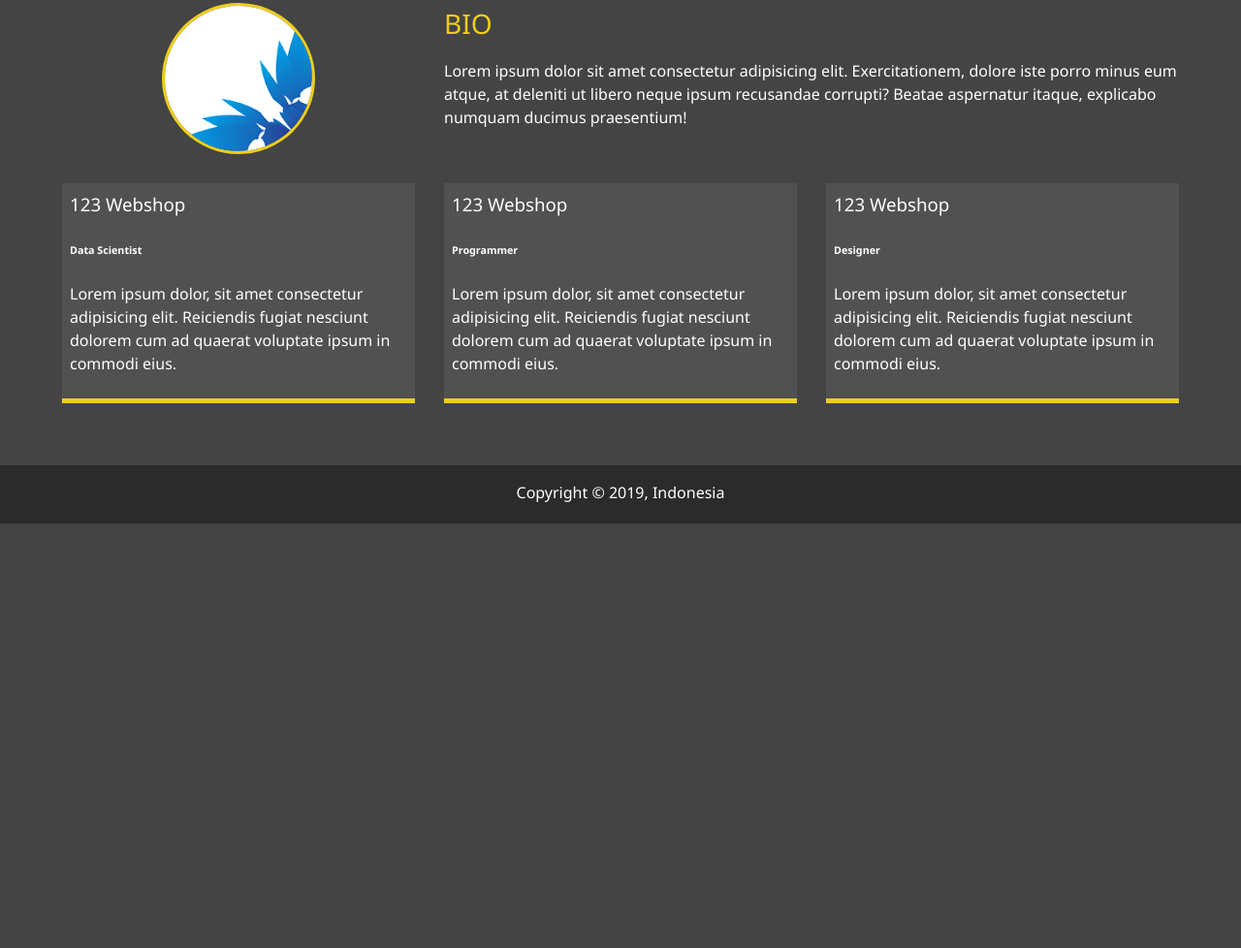
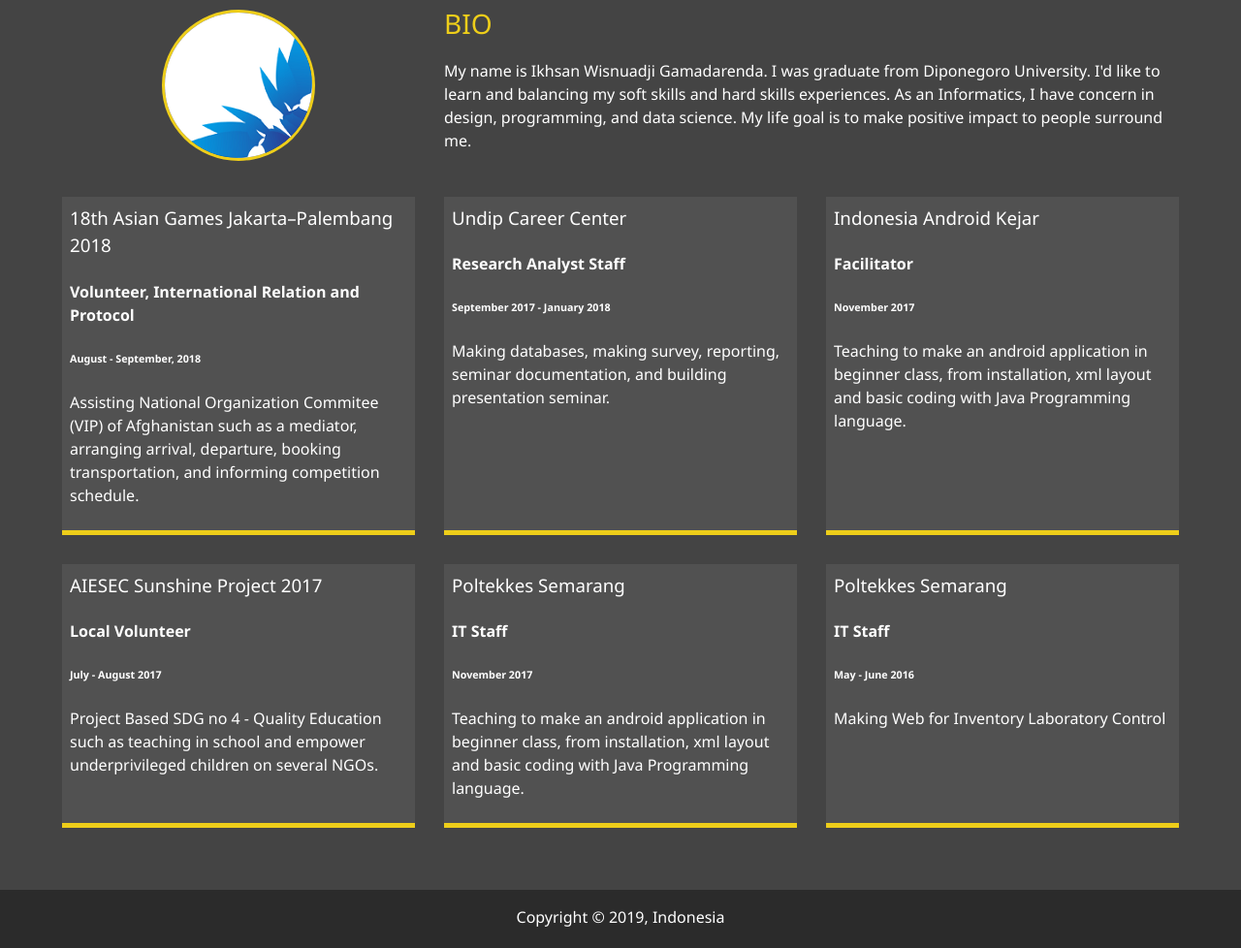
Before and after one commit to ikhsangama/myportfolio, a website: page dist/aboutme.html in a window 1280 px wide. Shown: the part 273-1251 px from the top of the page at 97% size. Before the commit the page ends 813 px from the top, so only its background shows below. Drawn offline with Linux system fonts and the light colour scheme.

Commit message:
about me update

```diff
--- a/package.json
+++ b/package.json
@@ -3,7 +3,7 @@
   "version": "1.0.0",
   "description": "",
   "main": "index.js",
-  "homepage": "https://ikhsangama.github.io/myportfolio",
+  "homepage": "https://github.com/ikhsangama/new-port#readme",
   "scripts": {
     "sass": "node-sass -w scss/ -o dist/css --recursive",
     "deploy": "gh-pages -d dist"
@@ -17,7 +17,6 @@
   "bugs": {
     "url": "https://github.com/ikhsangama/new-port/issues"
   },
-  "homepage": "https://github.com/ikhsangama/new-port#readme",
   "dependencies": {
     "gh-pages": "^2.0.1",
     "node-sass": "^4.11.0"
--- a/scss/main.scss
+++ b/scss/main.scss
@@ -79,7 +79,8 @@
   grid-gap: 30px;
   grid-template-areas:
     "bioimage bio bio"
-    "job1 job2 job3";
+    "job1 job2 job3"
+    "job4 job5 job6";
   grid-template-columns: repeat(3, 1fr);
 
   .bio-image {
@@ -104,6 +105,18 @@
 
   .job-3 {
     grid-area: job3;
+  }
+
+  .job-4 {
+    grid-area: job4;
+  }
+
+  .job-5 {
+    grid-area: job5;
+  }
+
+  .job-6 {
+    grid-area: job6;
   }
 
   .job {
```
Also changed, not shown: dist/aboutme.html, dist/mywork.html, dist/reachme.html.
